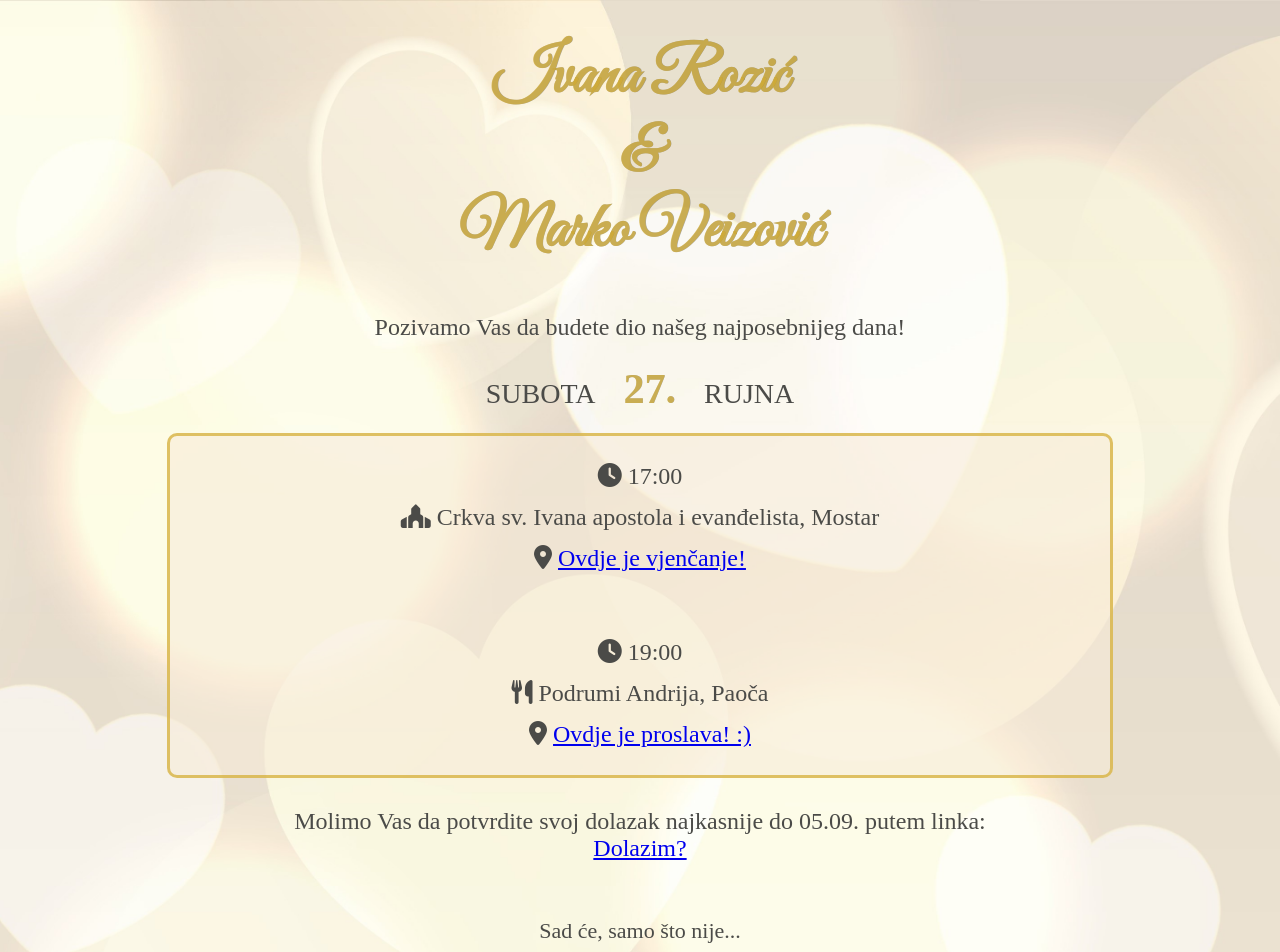
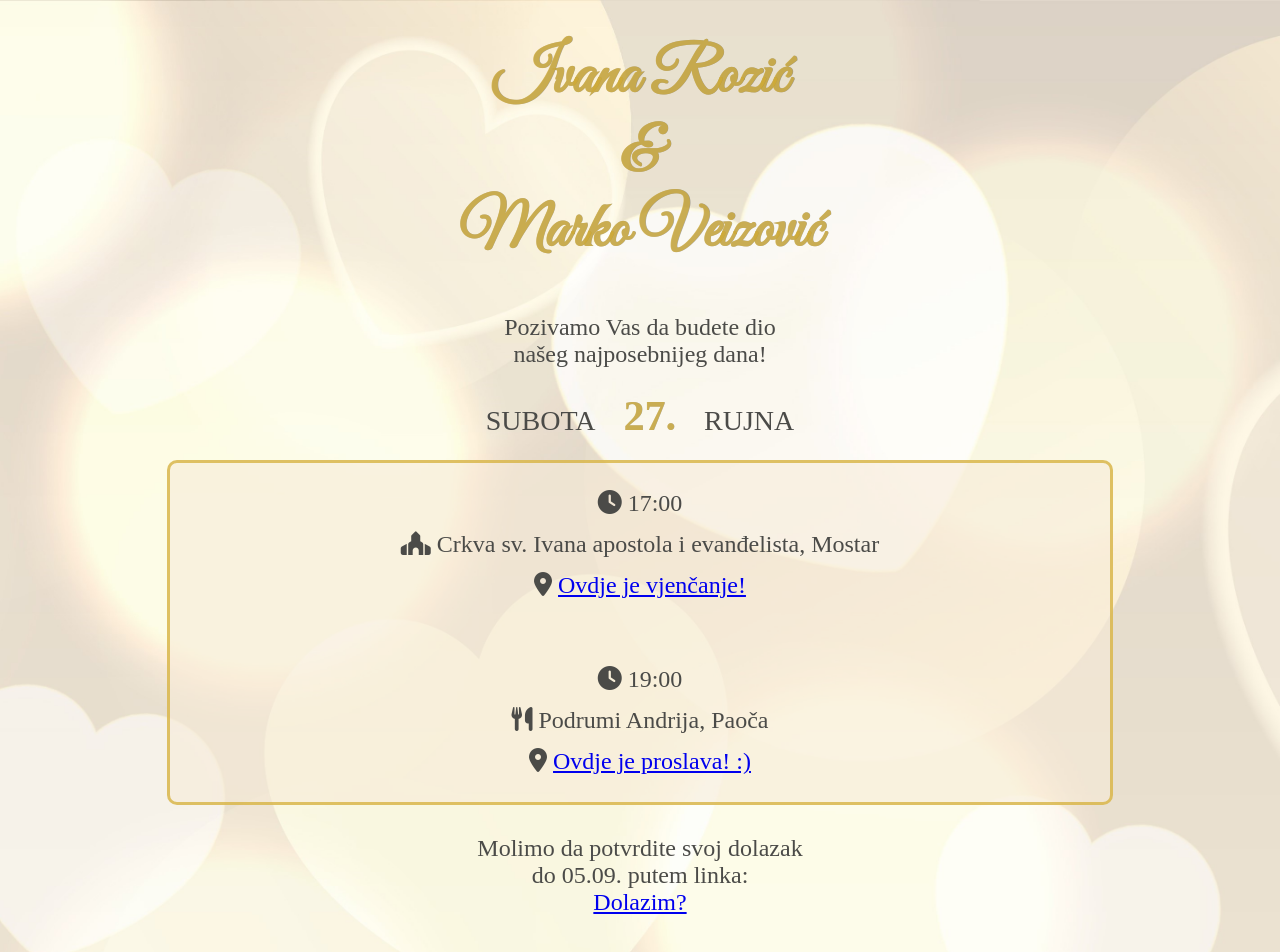
Before and after one commit to webbingInvite/invite, a plain HTML site: page index.html in a window 1280 px wide. Shown: the top 952 px of the page. Drawn offline with Linux system fonts and the light colour scheme; a web font is replaced by a local one.

Commit message:
Update index.html

```diff
--- a/index.html
+++ b/index.html
@@ -18,7 +18,7 @@
   </header>
 
   <section class="content">
-    <p>Pozivamo Vas da budete dio našeg najposebnijeg dana!</p>
+    <p>Pozivamo Vas da budete dio<br> našeg najposebnijeg dana!</p>
 
    <div class="event-date">
     <span class="weekday">SUBOTA</span>
@@ -35,7 +35,7 @@
       <p><i class="fas fa-map-marker-alt"></i> <a href="https://maps.app.goo.gl/e4eeHMJnogvpCsUMA" target="_blank">Ovdje je proslava! :)</a></p>
     </div>
 
-    <p>Molimo Vas da potvrdite svoj dolazak najkasnije do 05.09. putem linka:<br> <a href="https://forms.gle/yQzZXTWnYsfF8DDr9">Dolazim?</a></p>
+    <p>Molimo da potvrdite svoj dolazak<br> do 05.09. putem linka:<br> <a href="https://forms.gle/yQzZXTWnYsfF8DDr9">Dolazim?</a></p>
 
     <div class="countdown-container">
       <p>Sad će, samo što nije...</p>
```
